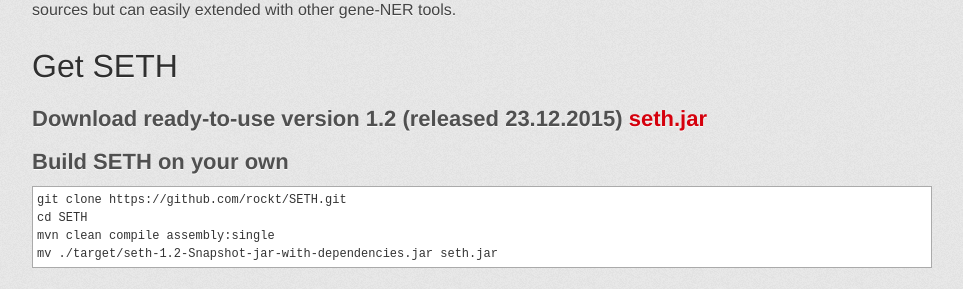
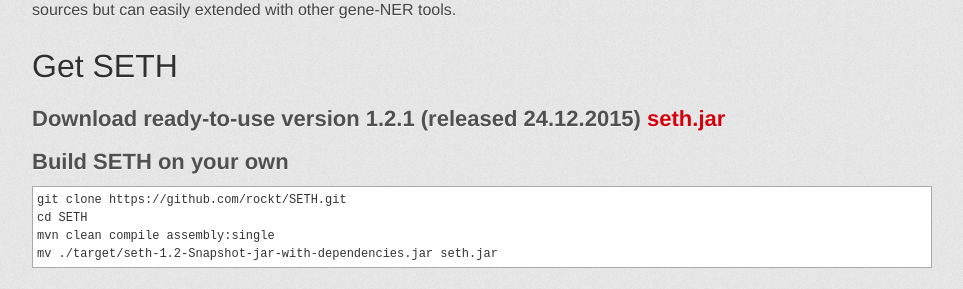
Before and after one commit to rockt/SETH, a Jekyll site: the page built from index.md, in a window 1280 px wide and 900 px high, scrolled down 1126 px. Shown: the part 154-443 px from the top of the window, without its empty margins (158-1121 px from the left). Built offline with Jekyll 4.4.1, drawn with Linux system fonts in a browser that asks for light colours; some web fonts are replaced.

Commit message:
Update index.md

```diff
--- a/index.md
+++ b/index.md
@@ -29,7 +29,7 @@
 
 # Get SETH
 
-## Download ready-to-use version 1.2 (released 23.12.2015) [seth.jar](https://github.com/rockt/SETH/releases/tag/1.2)
+## Download ready-to-use version 1.2.1 (released 24.12.2015) [seth.jar](https://github.com/rockt/SETH/releases/tag/1.2.1)
 
 ## Build SETH on your own
 	git clone https://github.com/rockt/SETH.git
```
